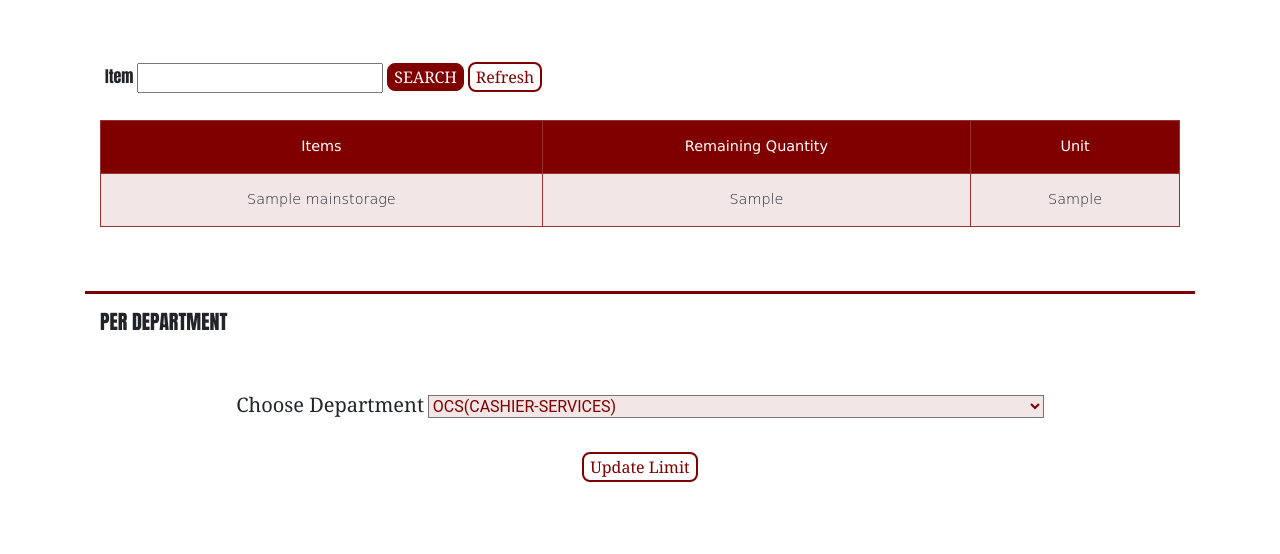
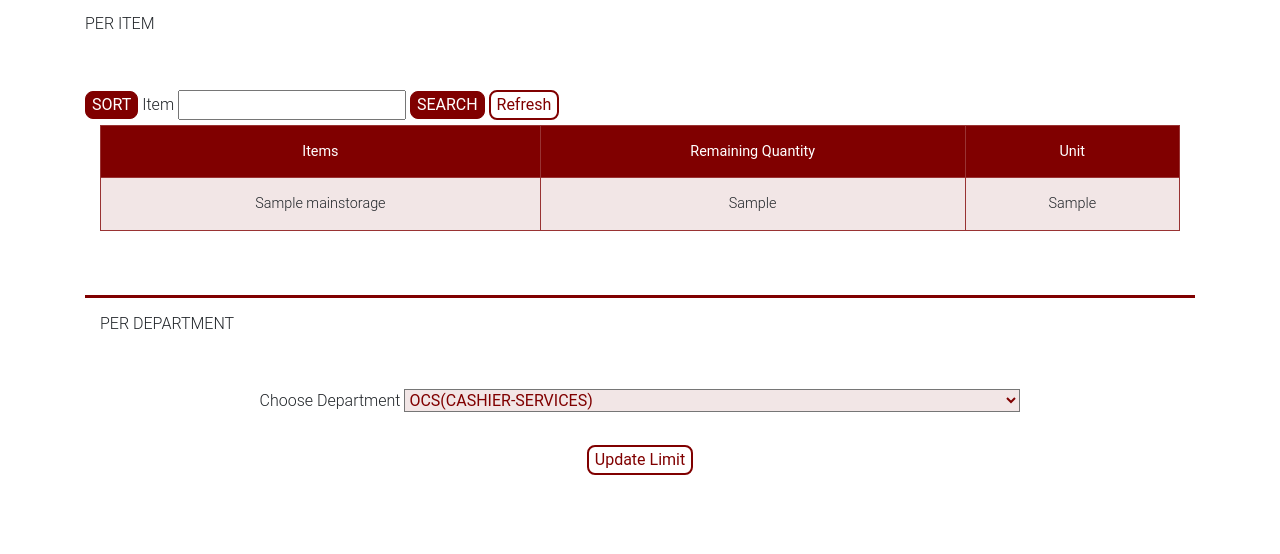
Before and after one commit to emielaideligutan/SupplyDept_InventorySystem, a Django app: page /status/ in a window 1280 px wide. Shown: the part 779-1333 px from the top of the page. After the commit the page ends 1254 px from the top, so only its background shows below. Run offline with Django 3.2, Linux system fonts and the light colour scheme; tables that the repository leaves empty hold one stand-in row (values such as "Sample post"); some libraries are stand-ins or nearby versions.

Commit message:
Update status.html

```diff
--- a/SupplyDept_Inventory/templates/activities/status.html
+++ b/SupplyDept_Inventory/templates/activities/status.html
@@ -26,34 +26,6 @@
     font-family: 'Franklin Gothic Medium', 'Arial Narrow', Arial, sans-serif;
     color:white;
   }
-  #label{
-    font-family:Impact, Haettenschweiler, 'Arial Narrow Bold', sans-serif;
-    padding-left: 20px;
-  }
-  #item{
-    padding-left: 20px;
-  }
-  #btn{
-    font-family:Georgia, 'Times New Roman', Times, serif;
-  }
-  #srch{
-    font-family:Georgia, 'Times New Roman', Times, serif;
-  }
-  #lbl{
-    font-family:Impact, Haettenschweiler, 'Arial Narrow Bold', sans-serif;
-    font-size: 20px;
-  }
-  #dept{
-    font-family:Georgia, 'Times New Roman', Times, serif;
-    font-size: 20px;
-  }
-  th{
-    font-family:Verdana, Geneva, Tahoma, sans-serif;
-    font-size: 30px;
-  }
-  td{
-    font-family:cursive;
-  }
 </style>
 
 <body>
@@ -74,18 +46,25 @@
           </form>
         </div>
         <div class="col-md-8">
+
            <img src="pic.png" alt="" class="img-fluid rounded " width="100%"  >
       </div>
     </div>
   <main>
     <hr class="line1">
     <div class="container">
-      <br><br>
+      <h6>PER ITEM</h6><br><br>
       <div class="row">
         <div class="col-md-12" >
-          <form action="" method="POST">
-          {% csrf_token %}
-            <label id="label" for="item">Item</label>
+          <form action="" method="post">
+            <!--<label  for ="choose">SORT BY</label>
+              <select class =dropd  >
+              <option value=BET-COET>  Alphabetical </option>
+              <option value=BET-ET>  Descending </option>
+              <option value=BET-ET>  Ascending </option>
+            </select>-->
+            <button  name="sort"id="Sort" title="Sort the Items in Order">SORT</button>
+            <label for="item">Item</label>
               <input list="items" name="item" id="item">
               <datalist id="items">
                 <option value="Long Brown Expanded Folder">
@@ -103,7 +82,7 @@
 
             <button id="btn" name="reload" data-mdb-toogle="tooltip" title="Choose and Refresh the item of Department" >Refresh</button>
           </form>
-        <br>
+
           <form style="text-align: center;" method="post">
           <div class="col-md-12">
             <table id="t01" class="table1" cellspacing="0" cellpadding="1" border="1" width="300" >
@@ -120,6 +99,36 @@
                     <td>{{x.Unit}}</td>
                   </tr>
                   {% endfor %}
+                  <!--<tr>
+                    <td>b item</td>
+                    <td>new times</td>
+                    <td>news</td>
+                  </tr>
+                  <tr>
+                    <td>c item</td>
+                    <td>new times</td>
+                    <td>news</td>
+                  </tr>
+                  <tr>
+                    <td>d item</td>
+                    <td>new times</td>
+                    <td>news</td>
+                  </tr>
+                  <tr>
+                    <td>e item</td>
+                    <td>new times</td>
+                    <td>news</td>
+                  </tr>
+                  <tr>
+                    <td>a item</td>
+                    <td>new times</td>
+                    <td>news</td>
+                  </tr>
+                  <tr>
+                    <td>f item</td>
+                    <td>new times</td>
+                    <td>news</td>
+                  </tr>-->
             </table>
           </form>
         </div>
@@ -130,11 +139,11 @@
 <hr class="line1">
 
   <div class="container">
-    <h6 id="lbl">PER DEPARTMENT</h6><br><br>
-      <form  style="text-align: center;" action = "{% url 'Supplydept_statuslimit' %}" method="POST">
+    <h6>PER DEPARTMENT</h6><br><br>
+      <form style="text-align: center;" method="post" action="{% url 'Supplydept_statuslimit' %}">
         {% csrf_token %}
-          <label  id="dept" for ="dep" class="nah" >Choose Department</label>
-          <select id="deps" name="choice" class=dropd>
+        <label  for ="deps" class="nah" >Choose Department</label>
+          <select id="deps" name="deptname" class=dropd>
           <option value=OCS_CASHIER_SERVICES>OCS(CASHIER-SERVICES)</option>
           <option value=OES_EXTENSION_SERVICES>OES(EXTENSION-SERVICES)</option>
           <option value=OGS_GUIDANCE_SERVICES>OGS(GUIDANCE-SERVICES)</option>
@@ -170,12 +179,12 @@
           <option value=OCD_CAMPUS_DIRECTOR>OCD(CAMPUS-DIRECTOR)</option>
           <option value=OCL_CAMPUS_LIBRARY>OCL(CAMPUS-LIBRARY)</option>
           <option value=OCP_CAMPUS_PLANNING>OCP(CAMPUS-PLANNING)</option>
-          <option value=OCR_CAMPUS_REGISTRAR>OCR(CAMPUS-REGISTRAR)</option>
+          <option value=OCR_CAMPUS_REGISTRAR>OCR(CAMPUS-REGISTRAR)</option>j
           </select>
           <br><br>
-          <button id="btn" name="refresh" data-mdb-toogle="tooltip" title="Choose and update the item of the choosen Department" >Update Limit</button>
-          <br><br><br><br>
-	  </form>
+          <button  type="submit" id="btn" name="refresh" data-mdb-toogle="tooltip" title="Choose and update the item of the choosen Department" value="Select" >Update Limit</button>
+          </form>
+
   </div>
   </main>
 
```
